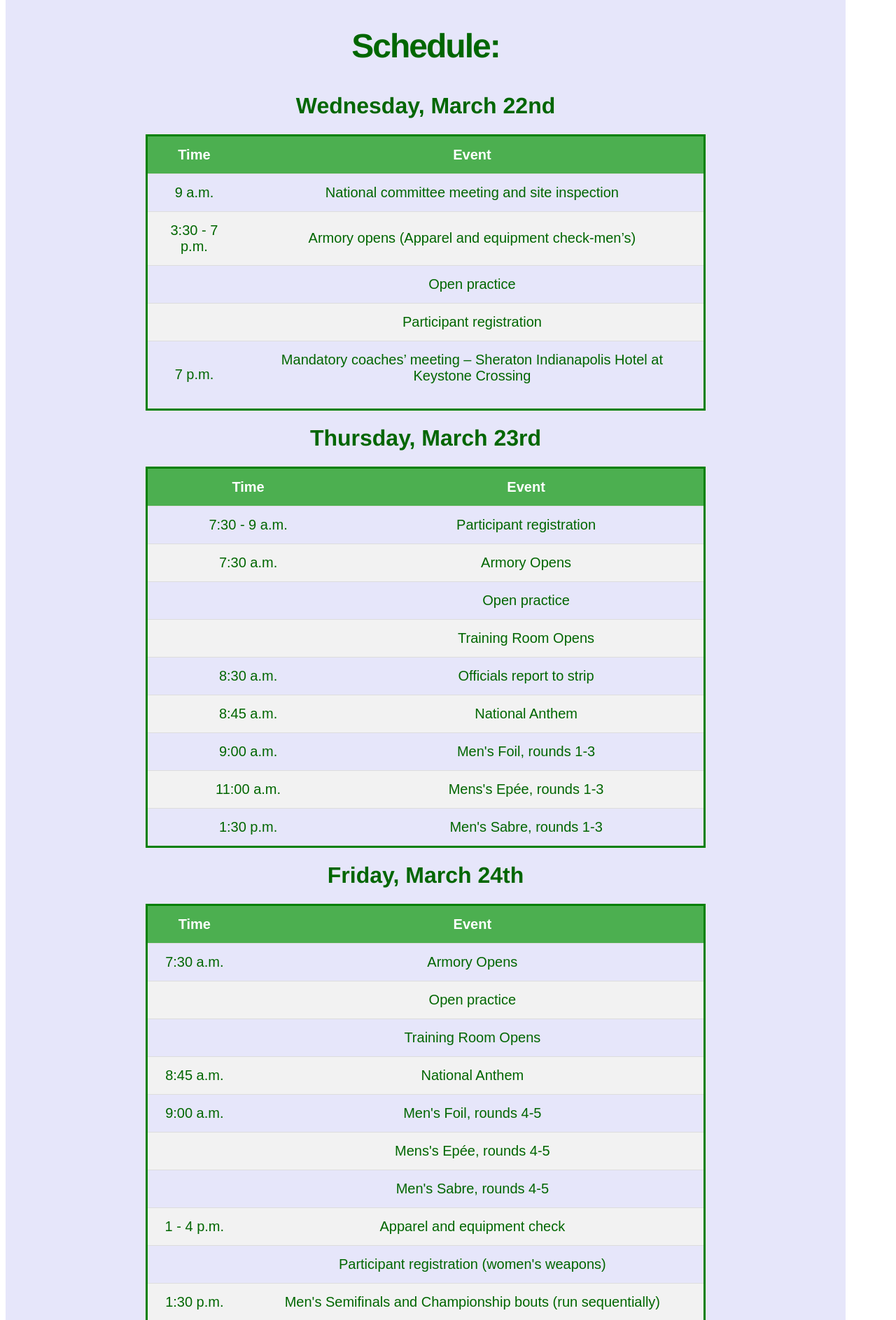
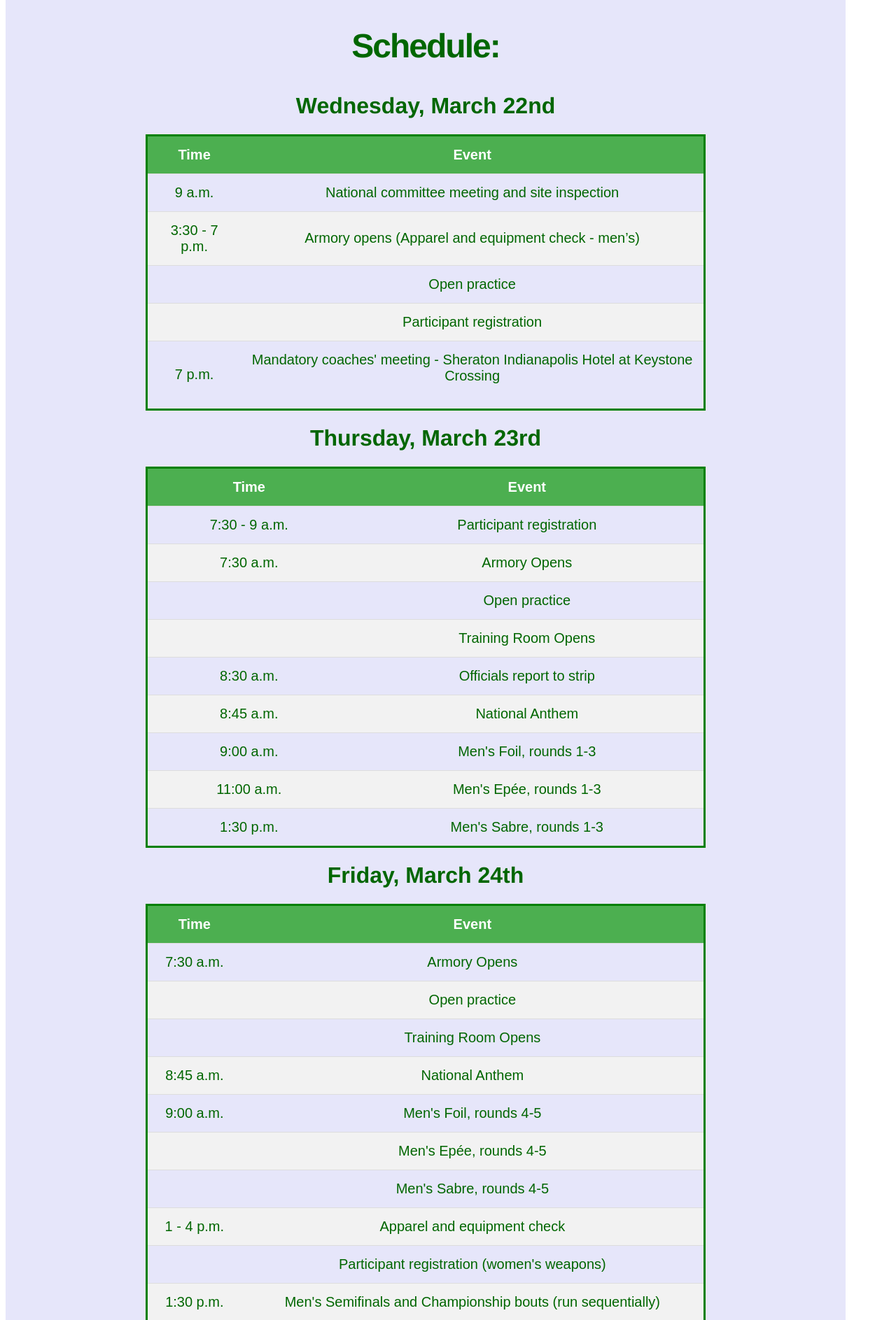
Before and after one commit to andrefisch/NCAA-Calculations, a Flask app: page /about/ in a window 1280 px wide. Shown: the part 1468-3355 px from the top of the page at 70% size. Run offline with Flask 2, Linux system fonts and the light colour scheme.

Commit message:
removed some smeagol language

```diff
--- a/templates/about.html
+++ b/templates/about.html
@@ -30,7 +30,7 @@
         </tr>
         <tr>
             <td>3:30 - 7 p.m.</td>
-            <td>Armory opens (Apparel and equipment check-men’s)</td>
+            <td>Armory opens (Apparel and equipment check - men’s)</td>
         </tr>
         <tr>
             <td></td>
@@ -42,7 +42,7 @@
         </tr>
         <tr>
             <td>7 p.m.</td>
-            <td>Mandatory coaches’ meeting – Sheraton Indianapolis Hotel at Keystone Crossing</p></td>
+            <td>Mandatory coaches' meeting - Sheraton Indianapolis Hotel at Keystone Crossing</p></td>
         </tr>
     </table>
     <h1>Thursday, March 23rd</h1>
@@ -81,7 +81,7 @@
         </tr>
         <tr>
             <td>11:00 a.m.</td>
-            <td>Mens's Epée, rounds 1-3</td>
+            <td>Men's Epée, rounds 1-3</td>
         </tr>
         <tr>
             <td>1:30 p.m.</td>
@@ -116,7 +116,7 @@
         </tr>
         <tr>
             <td></td>
-            <td>Mens's Epée, rounds 4-5</td>
+            <td>Men's Epée, rounds 4-5</td>
         </tr>
         <tr>
             <td></td>
@@ -171,7 +171,7 @@
         </tr>
         <tr>
             <td>11:00 a.m.</td>
-            <td>Womens's Epée, rounds 1-3</td>
+            <td>Women's Epée, rounds 1-3</td>
         </tr>
         <tr>
             <td>1:30 p.m.</td>
@@ -206,7 +206,7 @@
         </tr>
         <tr>
             <td></td>
-            <td>Womens's Epée, rounds 4-5</td>
+            <td>Women's Epée, rounds 4-5</td>
         </tr>
         <tr>
             <td></td>
--- a/templates/home.html
+++ b/templates/home.html
@@ -1,7 +1,7 @@
 {%extends "layout.html"%}
 {%block content%}
 <body>
-    <center><h1>Below is the completed table from the NCAAs in 2016. This table will be updated with live results starting at around 10 a.m. on Thursday once the event is underway.</h1></center>
+    <center><h1>Below is the completed table from the NCAAs in 2016. This table will be updated with live results starting at around 10 a.m. on Thursday, March 23rd once the event is underway.</h1></center>
     <br>
     <table class="center">
         <tr>
```
